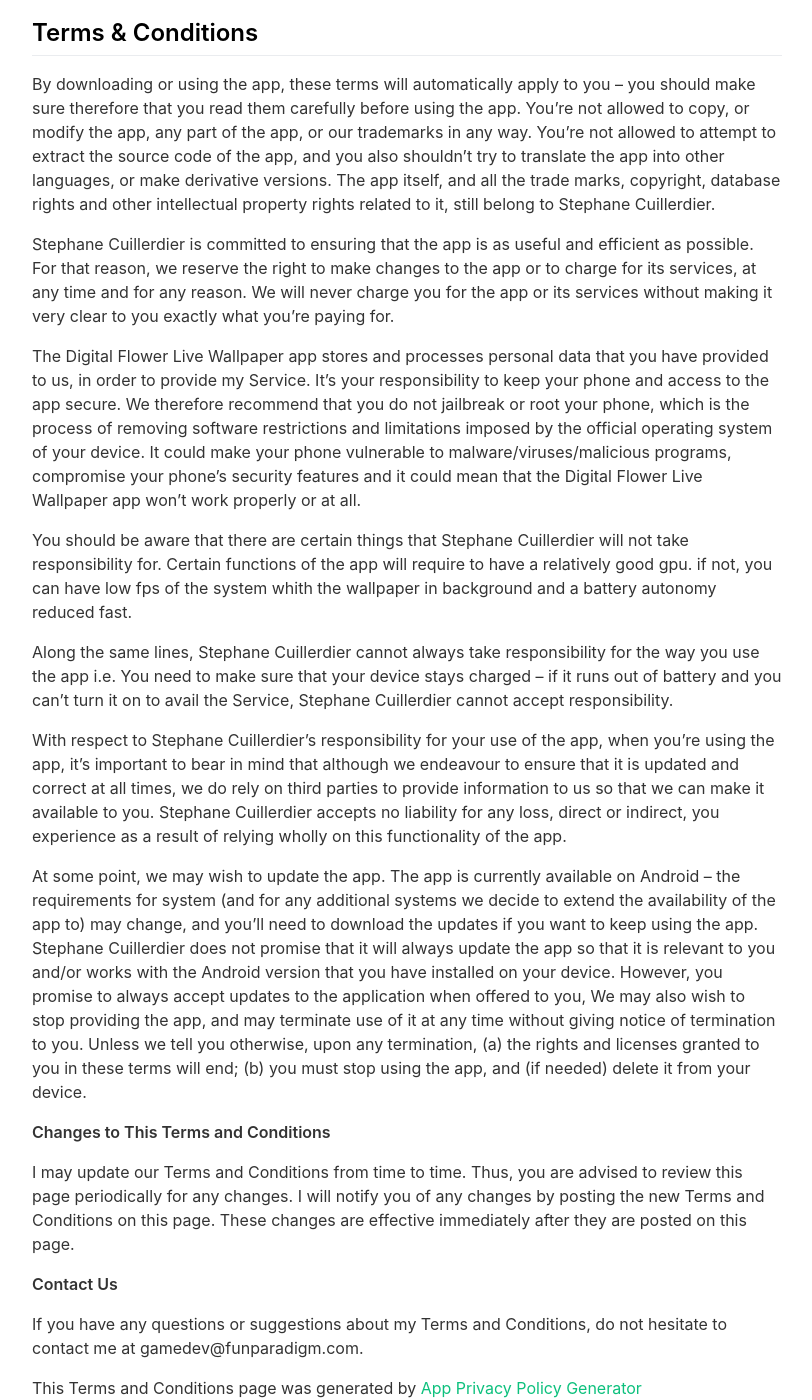
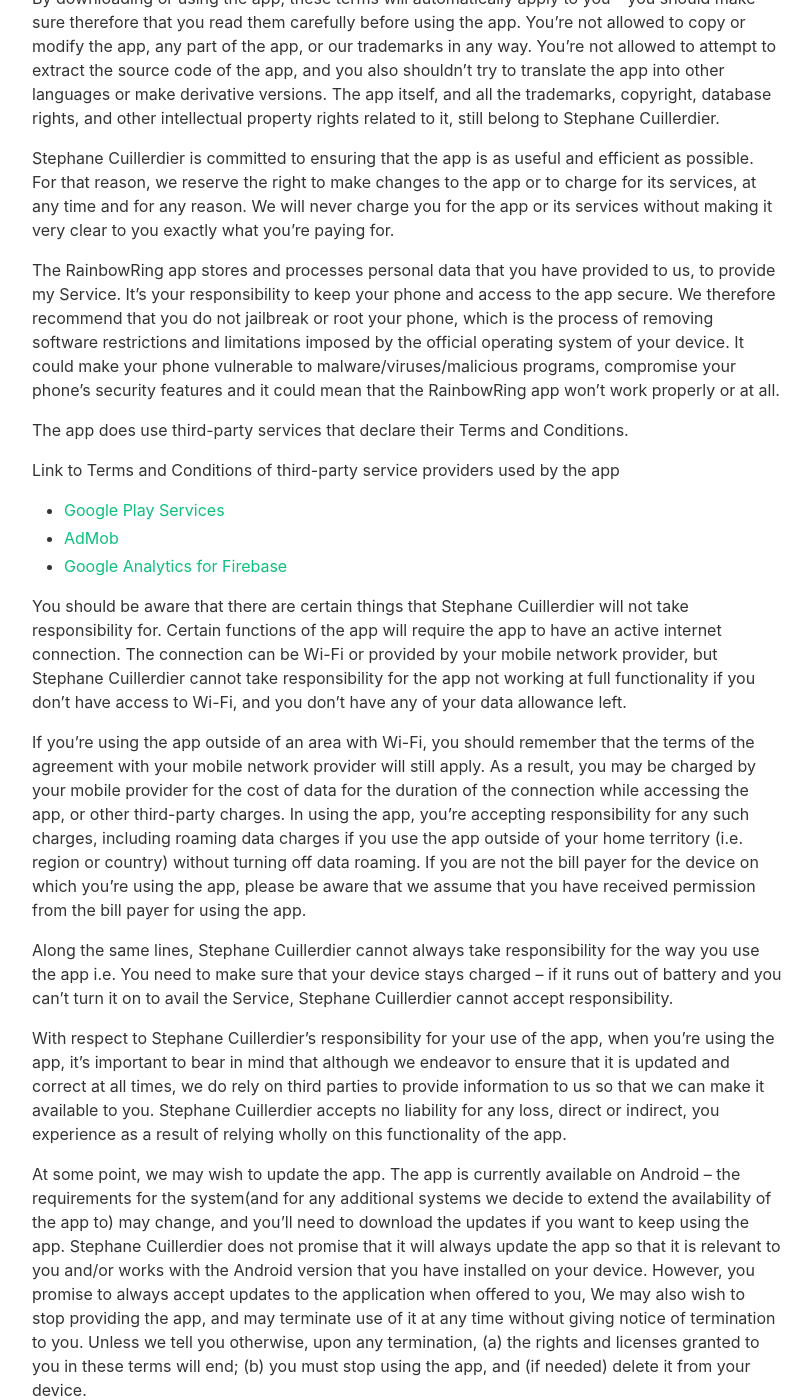
Before and after one commit to aiekick/RainbowRing, a Jekyll site: the page built from _pages/terms_and_conditions.md, in a window 1280 px wide and 1400 px high, scrolled down 199 px. Shown: the whole window, without its empty margins (233-1045 px from the left). Built offline with Jekyll 4.4.1, drawn with Linux system fonts in a browser that asks for light colours; nearby versions of some CDN libraries; some of the changed text lies outside the part shown.

Commit message:
Update terms_and_conditions.md

```diff
--- a/_pages/terms_and_conditions.md
+++ b/_pages/terms_and_conditions.md
@@ -4,31 +4,40 @@ title: Terms & Conditions
 include_in_header: false
 ---
 
-**Last updated**
-November 5 2019
+**Terms & Conditions**
 
-## Terms & Conditions
-
-By downloading or using the app, these terms will automatically apply to you – you should make sure therefore that you read them carefully before using the app. You’re not allowed to copy, or modify the app, any part of the app, or our trademarks in any way. You’re not allowed to attempt to extract the source code of the app, and you also shouldn’t try to translate the app into other languages, or make derivative versions. The app itself, and all the trade marks, copyright, database rights and other intellectual property rights related to it, still belong to Stephane Cuillerdier.
+By downloading or using the app, these terms will automatically apply to you – you should make sure therefore that you read them carefully before using the app. You’re not allowed to copy or modify the app, any part of the app, or our trademarks in any way. You’re not allowed to attempt to extract the source code of the app, and you also shouldn’t try to translate the app into other languages or make derivative versions. The app itself, and all the trademarks, copyright, database rights, and other intellectual property rights related to it, still belong to Stephane Cuillerdier.
 
 Stephane Cuillerdier is committed to ensuring that the app is as useful and efficient as possible. For that reason, we reserve the right to make changes to the app or to charge for its services, at any time and for any reason. We will never charge you for the app or its services without making it very clear to you exactly what you’re paying for.
 
-The Digital Flower Live Wallpaper app stores and processes personal data that you have provided to us, in order to provide my Service. It’s your responsibility to keep your phone and access to the app secure. We therefore recommend that you do not jailbreak or root your phone, which is the process of removing software restrictions and limitations imposed by the official operating system of your device. It could make your phone vulnerable to malware/viruses/malicious programs, compromise your phone’s security features and it could mean that the Digital Flower Live Wallpaper app won’t work properly or at all.
+The RainbowRing app stores and processes personal data that you have provided to us, to provide my Service. It’s your responsibility to keep your phone and access to the app secure. We therefore recommend that you do not jailbreak or root your phone, which is the process of removing software restrictions and limitations imposed by the official operating system of your device. It could make your phone vulnerable to malware/viruses/malicious programs, compromise your phone’s security features and it could mean that the RainbowRing app won’t work properly or at all.
 
-You should be aware that there are certain things that Stephane Cuillerdier will not take responsibility for. Certain functions of the app will require to have a relatively good gpu. if not, you can have low fps of the system whith the wallpaper in background and a battery autonomy reduced fast.
+The app does use third-party services that declare their Terms and Conditions.
+
+Link to Terms and Conditions of third-party service providers used by the app
+
+*   [Google Play Services](https://policies.google.com/terms)
+*   [AdMob](https://developers.google.com/admob/terms)
+*   [Google Analytics for Firebase](https://firebase.google.com/terms/analytics)
+
+You should be aware that there are certain things that Stephane Cuillerdier will not take responsibility for. Certain functions of the app will require the app to have an active internet connection. The connection can be Wi-Fi or provided by your mobile network provider, but Stephane Cuillerdier cannot take responsibility for the app not working at full functionality if you don’t have access to Wi-Fi, and you don’t have any of your data allowance left.
+
+If you’re using the app outside of an area with Wi-Fi, you should remember that the terms of the agreement with your mobile network provider will still apply. As a result, you may be charged by your mobile provider for the cost of data for the duration of the connection while accessing the app, or other third-party charges. In using the app, you’re accepting responsibility for any such charges, including roaming data charges if you use the app outside of your home territory (i.e. region or country) without turning off data roaming. If you are not the bill payer for the device on which you’re using the app, please be aware that we assume that you have received permission from the bill payer for using the app.
 
 Along the same lines, Stephane Cuillerdier cannot always take responsibility for the way you use the app i.e. You need to make sure that your device stays charged – if it runs out of battery and you can’t turn it on to avail the Service, Stephane Cuillerdier cannot accept responsibility.
 
-With respect to Stephane Cuillerdier’s responsibility for your use of the app, when you’re using the app, it’s important to bear in mind that although we endeavour to ensure that it is updated and correct at all times, we do rely on third parties to provide information to us so that we can make it available to you. Stephane Cuillerdier accepts no liability for any loss, direct or indirect, you experience as a result of relying wholly on this functionality of the app.
+With respect to Stephane Cuillerdier’s responsibility for your use of the app, when you’re using the app, it’s important to bear in mind that although we endeavor to ensure that it is updated and correct at all times, we do rely on third parties to provide information to us so that we can make it available to you. Stephane Cuillerdier accepts no liability for any loss, direct or indirect, you experience as a result of relying wholly on this functionality of the app.
 
-At some point, we may wish to update the app. The app is currently available on Android – the requirements for system (and for any additional systems we decide to extend the availability of the app to) may change, and you’ll need to download the updates if you want to keep using the app. Stephane Cuillerdier does not promise that it will always update the app so that it is relevant to you and/or works with the Android version that you have installed on your device. However, you promise to always accept updates to the application when offered to you, We may also wish to stop providing the app, and may terminate use of it at any time without giving notice of termination to you. Unless we tell you otherwise, upon any termination, (a) the rights and licenses granted to you in these terms will end; (b) you must stop using the app, and (if needed) delete it from your device.
+At some point, we may wish to update the app. The app is currently available on Android – the requirements for the system(and for any additional systems we decide to extend the availability of the app to) may change, and you’ll need to download the updates if you want to keep using the app. Stephane Cuillerdier does not promise that it will always update the app so that it is relevant to you and/or works with the Android version that you have installed on your device. However, you promise to always accept updates to the application when offered to you, We may also wish to stop providing the app, and may terminate use of it at any time without giving notice of termination to you. Unless we tell you otherwise, upon any termination, (a) the rights and licenses granted to you in these terms will end; (b) you must stop using the app, and (if needed) delete it from your device.
 
 **Changes to This Terms and Conditions**
 
-I may update our Terms and Conditions from time to time. Thus, you are advised to review this page periodically for any changes. I will notify you of any changes by posting the new Terms and Conditions on this page. These changes are effective immediately after they are posted on this page.
+I may update our Terms and Conditions from time to time. Thus, you are advised to review this page periodically for any changes. I will notify you of any changes by posting the new Terms and Conditions on this page.
+
+These terms and conditions are effective as of 2022-03-23
 
 **Contact Us**
 
 If you have any questions or suggestions about my Terms and Conditions, do not hesitate to contact me at gamedev@funparadigm.com.
 
-This Terms and Conditions page was generated by [App Privacy Policy Generator](https://app-privacy-policy-generator.firebaseapp.com/)
+This Terms and Conditions page was generated by [App Privacy Policy Generator](https://app-privacy-policy-generator.nisrulz.com/)
```
